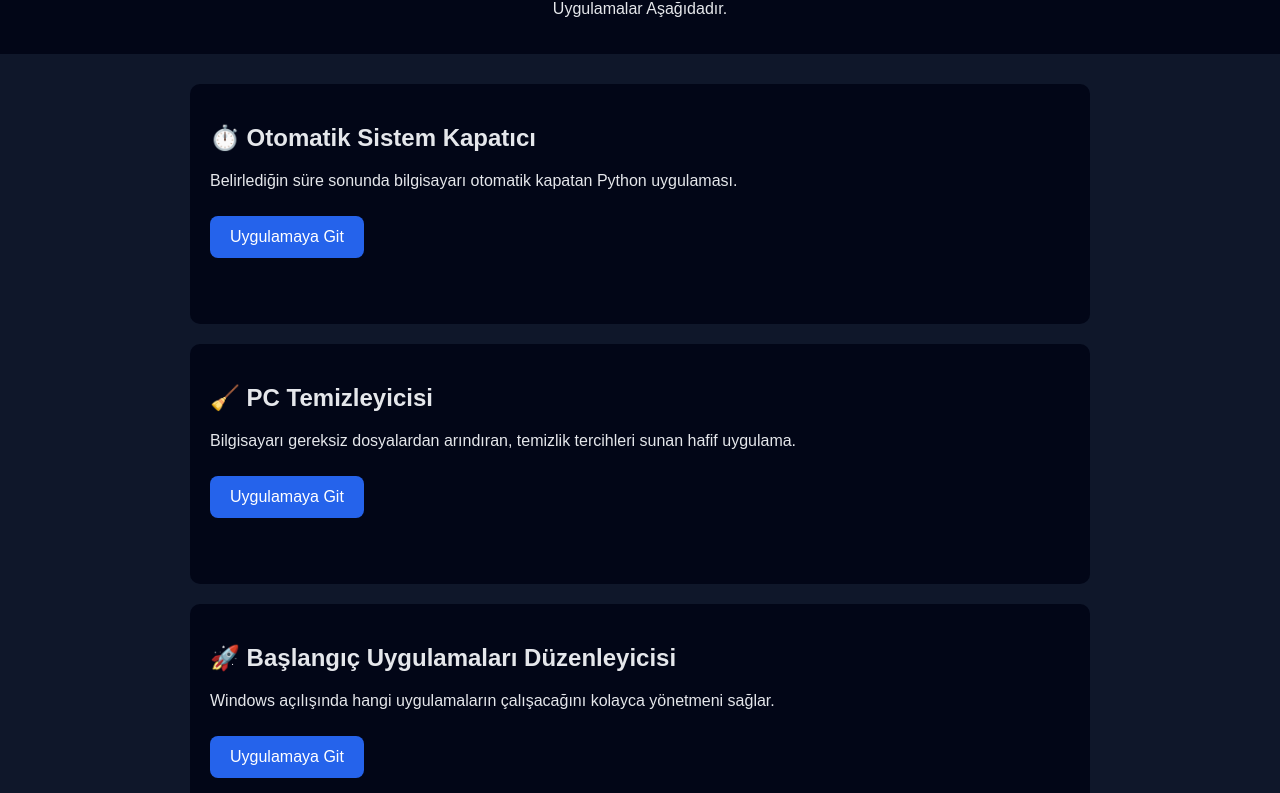
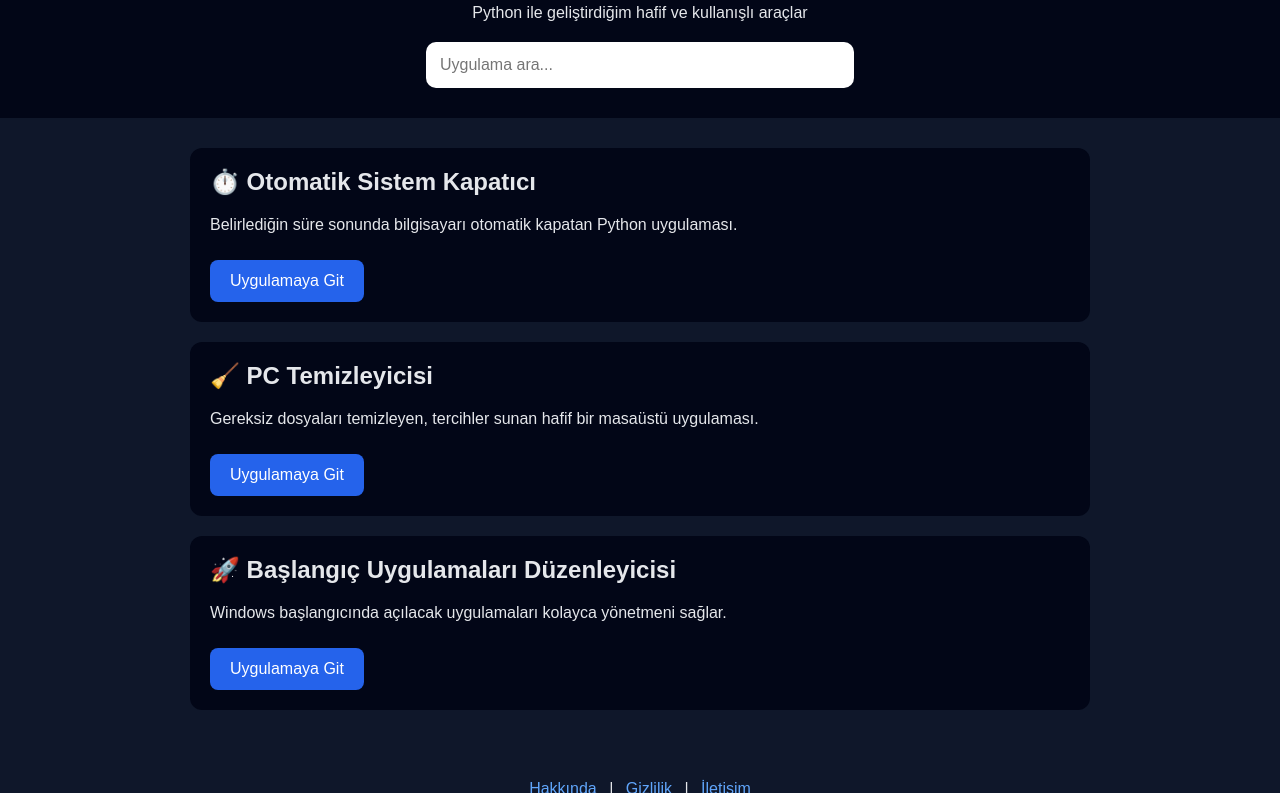
Before and after one commit to yuusuffkkrkmmazz/yuusuffkkrkmmazz.github.io, a plain HTML site: page index.html in a window 1280 px wide. Shown: the part 100-893 px from the top of the page. Drawn offline with Linux system fonts and the light colour scheme.

Commit message:
Update index.html

```diff
--- a/index.html
+++ b/index.html
@@ -1,37 +1,71 @@
 <!DOCTYPE html>
 <html lang="tr">
 <head>
-    <script async src="https://pagead2.googlesyndication.com/pagead/js/adsbygoogle.js?client=ca-pub-4564850473245957"
+    <meta charset="UTF-8">
+
+    <!-- Google AdSense -->
+    <script async src="https://pagead2.googlesyndication.com/pagead/js/adsbygoogle.js?client=ca-pub-XXXXXXXXXXXXXXX"
      crossorigin="anonymous"></script>
-    <meta charset="UTF-8">
-    <title>Python İle Küçük Ama İşlevli Uygulamalar Yapıyorum</title>
+
+    <title>Python ile Küçük Ama İşlevli Uygulamalar</title>
     <meta name="viewport" content="width=device-width, initial-scale=1.0">
+
     <style>
         body {
             font-family: Arial, sans-serif;
             background: #0f172a;
             color: #e5e7eb;
             margin: 0;
-            padding: 0;
         }
+
         header {
             background: #020617;
-            padding: 20px;
+            padding: 30px 20px;
             text-align: center;
         }
+
+        header h1 {
+            margin-bottom: 10px;
+        }
+
+        /* 🔍 Arama */
+        .search-box {
+            margin-top: 20px;
+        }
+
+        .search-box input {
+            width: 100%;
+            max-width: 400px;
+            padding: 14px;
+            border-radius: 10px;
+            border: none;
+            font-size: 16px;
+            outline: none;
+        }
+
         .container {
             padding: 30px;
             max-width: 900px;
             margin: auto;
         }
+
         .card {
             background: #020617;
             padding: 20px;
-            border-radius: 10px;
+            border-radius: 12px;
             margin-bottom: 20px;
-            min-height: 200px; /* 👈 KARTLAR EŞİT */
+            transition: transform 0.2s;
         }
-        a.button {
+
+        .card:hover {
+            transform: translateY(-3px);
+        }
+
+        .card h2 {
+            margin-top: 0;
+        }
+
+        .button {
             display: inline-block;
             padding: 12px 20px;
             background: #2563eb;
@@ -39,35 +73,45 @@
             text-decoration: none;
             border-radius: 8px;
             margin-top: 10px;
+            transition: background 0.2s;
         }
-        a.button:hover {
+
+        .button:hover {
             background: #1d4ed8;
         }
+
         footer {
             text-align: center;
             padding: 15px;
             background: #020617;
             color: #9ca3af;
         }
+
         .links {
             text-align: center;
             margin: 20px 0;
         }
+
         .links a {
-            color: #93c5fd;
+            color: #60a5fa;
+            margin: 0 8px;
             text-decoration: none;
-            margin: 0 5px;
         }
     </style>
 </head>
 <body>
 
 <header>
-    <h1>Python İle Küçük Ama İşlevli Uygulamalar Yapıyorum</h1>
-    <p>Uygulamalar Aşağıdadır.</p>
+    <h1>Python ile Küçük Ama İşlevli Uygulamalar</h1>
+    <p>Python ile geliştirdiğim hafif ve kullanışlı araçlar</p>
+
+    <!-- 🔍 Arama Çubuğu -->
+    <div class="search-box">
+        <input type="text" id="searchInput" placeholder="Uygulama ara...">
+    </div>
 </header>
 
-<div class="container">
+<div class="container" id="appList">
 
     <div class="card">
         <h2>⏱️ Otomatik Sistem Kapatıcı</h2>
@@ -77,15 +121,15 @@
 
     <div class="card">
         <h2>🧹 PC Temizleyicisi</h2>
-        <p>Bilgisayarı gereksiz dosyalardan arındıran, temizlik tercihleri sunan hafif uygulama.</p>
+        <p>Gereksiz dosyaları temizleyen, tercihler sunan hafif bir masaüstü uygulaması.</p>
         <a class="button" href="pc-temizleyicisi.html">Uygulamaya Git</a>
     </div>
 
     <div class="card">
-    <h2>🚀 Başlangıç Uygulamaları Düzenleyicisi</h2>
-    <p>Windows açılışında hangi uygulamaların çalışacağını kolayca yönetmeni sağlar.</p>
-    <a class="button" href="baslangic-uygulamalari-duzenleyicisi.html">Uygulamaya Git</a>
-</div>
+        <h2>🚀 Başlangıç Uygulamaları Düzenleyicisi</h2>
+        <p>Windows başlangıcında açılacak uygulamaları kolayca yönetmeni sağlar.</p>
+        <a class="button" href="baslangic-uygulamalari-duzenleyicisi.html">Uygulamaya Git</a>
+    </div>
 
 </div>
 
@@ -99,5 +143,20 @@
     © 2026 Yusuf | Tüm hakları saklıdır
 </footer>
 
+<!-- 🔍 Arama Script -->
+<script>
+    const searchInput = document.getElementById("searchInput");
+    const cards = document.querySelectorAll(".card");
+
+    searchInput.addEventListener("keyup", function () {
+        const value = searchInput.value.toLowerCase();
+
+        cards.forEach(card => {
+            const text = card.innerText.toLowerCase();
+            card.style.display = text.includes(value) ? "block" : "none";
+        });
+    });
+</script>
+
 </body>
 </html>
```
